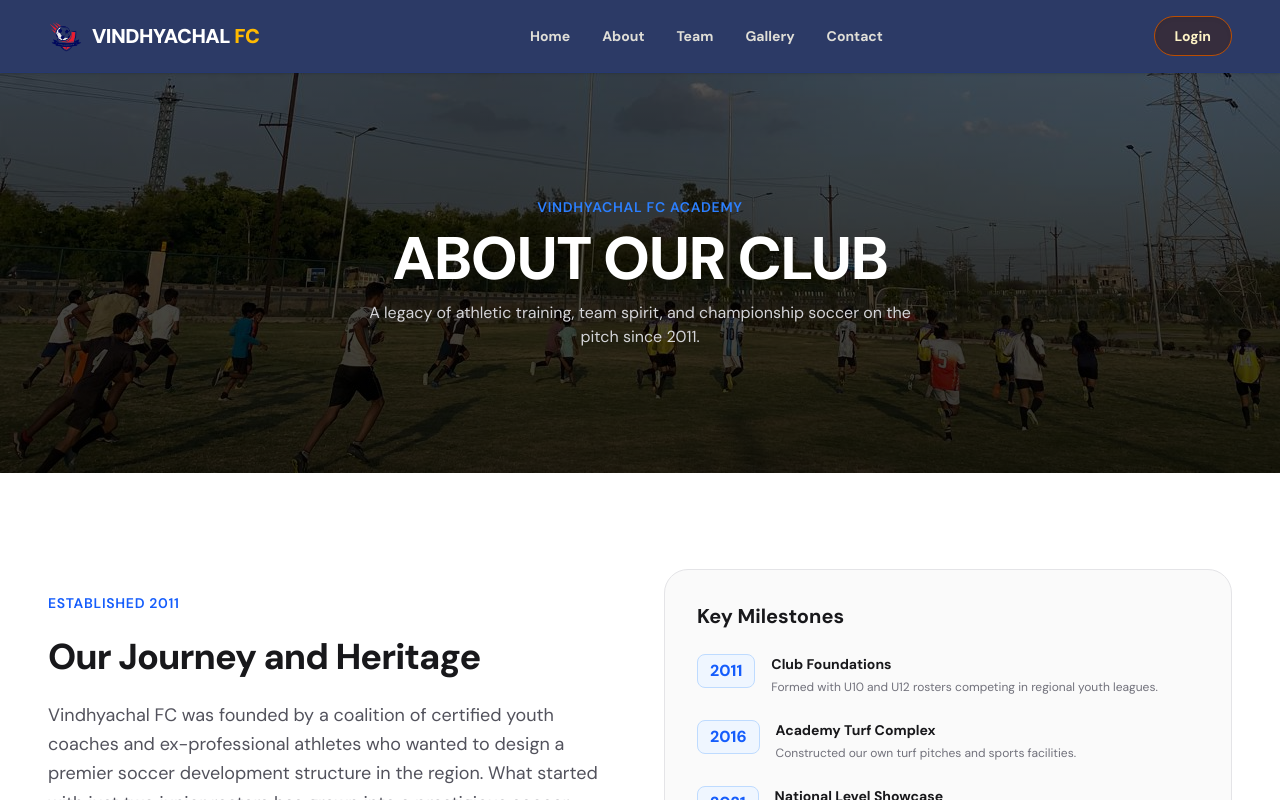
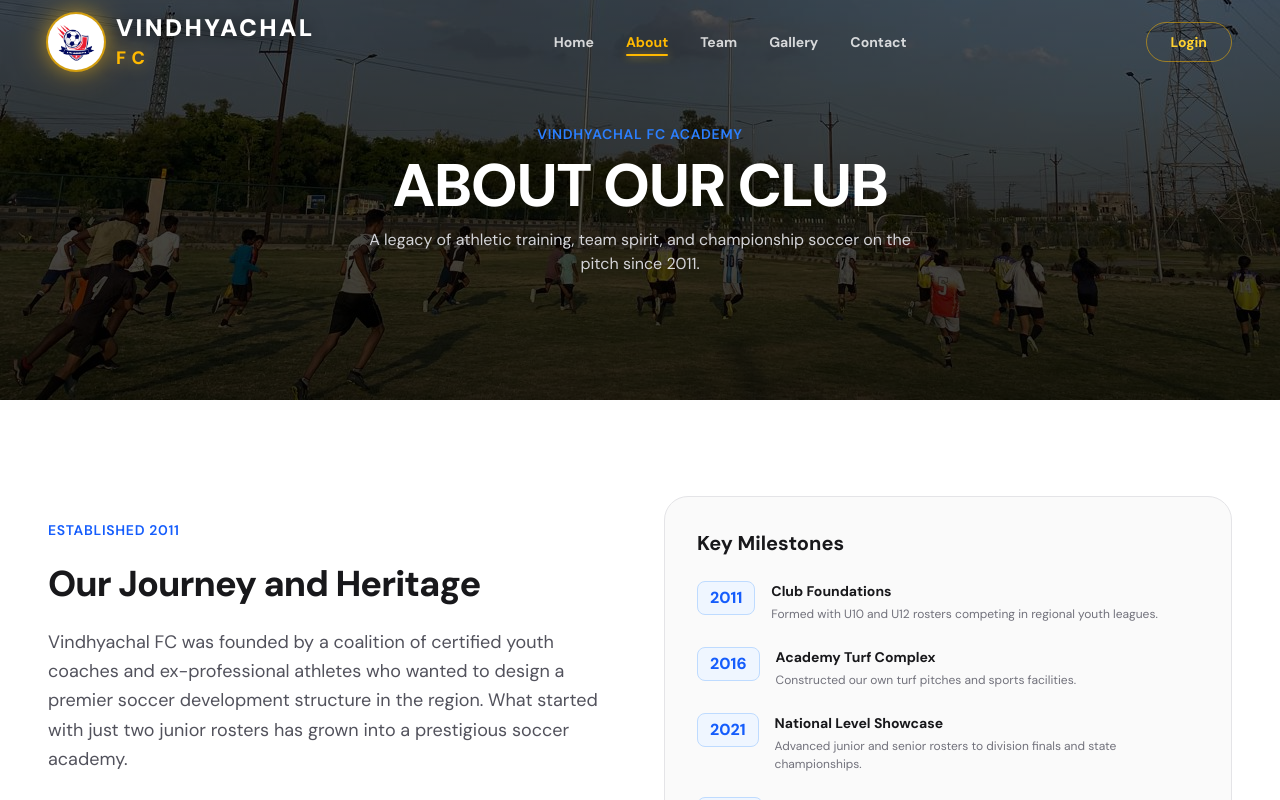
Before and after one commit to Ramchandra-Tharu/sport-management, a Next.js app: page /about in a window 1280 px wide. Shown: the top 800 px of the page. Built offline with nearby package versions, Linux system fonts and the light colour scheme.

Commit message:
feat: implement club gallery page with filtering, search, and lightbox functionality

```diff
--- a/app/about/page.tsx
+++ b/app/about/page.tsx
@@ -7,7 +7,6 @@ export default function AboutPage() {
   return (
     <>
       <Navbar />
-
       <main className="flex-1 flex flex-col bg-white text-zinc-900">
 
         {/* 1. Banner Image Section */}
--- a/app/contact/page.tsx
+++ b/app/contact/page.tsx
@@ -2,8 +2,9 @@
 
 import React, { useState } from "react";
 import Image from "next/image";
+
+import ClubFooter from "@/components/ClubFooter";
 import Navbar from "@/components/Navbar";
-import ClubFooter from "@/components/ClubFooter";
 
 export default function ContactPage() {
   const [formData, setFormData] = useState({
@@ -47,7 +48,6 @@ export default function ContactPage() {
   return (
     <>
       <Navbar />
-
       <main className="flex-1 flex flex-col bg-white text-zinc-900">
 
         {/* Banner Section */}
--- a/app/gallery/page.tsx
+++ b/app/gallery/page.tsx
@@ -2,8 +2,9 @@
 
 import React, { useState, useEffect, useMemo } from "react";
 import Image from "next/image";
+
+import ClubFooter from "@/components/ClubFooter";
 import Navbar from "@/components/Navbar";
-import ClubFooter from "@/components/ClubFooter";
 import { GALLERY_PHOTOS, GalleryPhoto } from "@/lib/gallery";
 
 const CATEGORIES = ["All", "Match", "Training", "Trophy", "Event"] as const;
@@ -95,7 +96,6 @@ export default function GalleryPage() {
   return (
     <>
       <Navbar />
-
       <main className="flex-1 flex flex-col bg-white text-zinc-900">
 
         {/* Banner Section */}
--- a/app/team/[id]/page.tsx
+++ b/app/team/[id]/page.tsx
@@ -2,8 +2,9 @@ import React from "react";
 import Image from "next/image";
 import Link from "next/link";
 import { notFound } from "next/navigation";
+
+import ClubFooter from "@/components/ClubFooter";
 import Navbar from "@/components/Navbar";
-import ClubFooter from "@/components/ClubFooter";
 import { PLAYERS } from "@/lib/players";
 
 interface PageProps {
@@ -27,7 +28,6 @@ export default async function PlayerProfilePage({ params }: PageProps) {
   return (
     <>
       <Navbar />
-
       <main className="flex-1 flex flex-col bg-white text-zinc-900 py-12">
         <div className="mx-auto max-w-7xl px-6 md:px-12 w-full flex flex-col gap-8">
 
--- a/app/team/page.tsx
+++ b/app/team/page.tsx
@@ -21,7 +21,6 @@ export default function TeamPage() {
   return (
     <>
       <Navbar />
-
       <main className="flex-1 flex flex-col bg-white text-zinc-900">
 
         {/* Team Banner */}
--- a/components/ClubAbout.tsx
+++ b/components/ClubAbout.tsx
@@ -1,4 +1,5 @@
 import React from "react";
+import Image from "next/image";
 
 export default function ClubAbout() {
   return (
--- a/components/FeaturedPlayers.tsx
+++ b/components/FeaturedPlayers.tsx
@@ -1,4 +1,5 @@
 import React from "react";
+import Image from "next/image";
 
 const PLAYERS = [
   {
--- a/components/Navbar.tsx
+++ b/components/Navbar.tsx
@@ -1,44 +1,85 @@
 "use client";
 
-import React, { useState } from "react";
+import React, { useState, useEffect } from "react";
 import Image from "next/image";
+import { usePathname } from "next/navigation";
 
 export default function Navbar() {
   const [isOpen, setIsOpen] = useState(false);
+  const [scrolled, setScrolled] = useState(false);
+  const pathname = usePathname();
+
+
+  useEffect(() => {
+    const handleScroll = () => setScrolled(window.scrollY > 20);
+    window.addEventListener("scroll", handleScroll);
+    handleScroll();
+    return () => window.removeEventListener("scroll", handleScroll);
+  }, []);
+
+  const links = [
+    { name: "Home", href: "/" },
+    { name: "About", href: "/about" },
+    { name: "Team", href: "/team" },
+    { name: "Gallery", href: "/gallery" },
+    { name: "Contact", href: "/contact" },
+  ];
 
   return (
-    <header className="sticky top-0 z-50 w-full border-b border-blue-900/30 bg-blue-950/90 backdrop-blur-md shadow-sm">
-      <div className="mx-auto flex max-w-7xl items-center justify-between px-6 py-4 md:px-12">
-        {/* Logo */}
-        <a href="/" className="flex items-center gap-2 group">
-          <div className="relative h-9 w-9 overflow-hidden transition-transform group-hover:scale-105">
-            <Image
-              src="/logo-removebg-preview.png"
-              alt="Vindhyachal FC Logo"
-              fill
-              className="object-contain"
-            />
+    <header
+      className={`fixed top-0 z-50 w-full transition-all duration-500 ${
+        scrolled
+          ? "bg-blue-950/90 backdrop-blur-xl border-b border-white/10 shadow-[0_4px_30px_rgba(0,0,0,0.4)]"
+          : "bg-transparent border-b border-transparent"
+      }`}
+    >
+      <div className="mx-auto flex max-w-7xl items-center justify-between px-6 py-3 md:px-12">
+
+        {/* Logo + Club Name */}
+        <a href="/" className="flex items-center gap-3 group">
+          {/* Logo with white backdrop */}
+          <div className="relative h-14 w-14 overflow-visible">
+            <div className="absolute inset-0 rounded-full bg-amber-400/25 blur-md scale-125 group-hover:bg-amber-400/45 transition-all duration-300" />
+            <div className="relative h-14 w-14 rounded-full bg-white ring-2 ring-amber-400/70 group-hover:ring-amber-400 transition-all duration-300 shadow-[0_0_18px_rgba(251,191,36,0.45)] flex items-center justify-center overflow-hidden">
+              <Image
+                src="/logo-removebg-preview.png"
+                alt="Vindhyachal FC Logo"
+                fill
+                className="object-contain p-1 scale-90 group-hover:scale-100 transition-transform duration-300"
+              />
+            </div>
           </div>
-          <span className="text-xl font-black tracking-tight text-white uppercase">
-            Vindhyachal <span className="text-amber-400">FC</span>
-          </span>
+
+          {/* Club name */}
+          <div className="flex flex-col leading-none">
+            <span className="text-2xl font-black tracking-widest text-white uppercase drop-shadow-[0_2px_8px_rgba(0,0,0,0.6)] group-hover:drop-shadow-[0_0_14px_rgba(251,191,36,0.6)] transition-all duration-300">
+              Vindhyachal
+            </span>
+            <span className="text-lg font-extrabold tracking-[0.3em] text-amber-400 uppercase drop-shadow-[0_0_8px_rgba(251,191,36,0.6)]">
+              FC
+            </span>
+          </div>
         </a>
 
         {/* Desktop Nav */}
         <nav className="hidden md:flex items-center gap-8">
-          {[
-            { name: "Home", href: "/" },
-            { name: "About", href: "/about" },
-            { name: "Team", href: "/team" },
-            { name: "Gallery", href: "/gallery" },
-            { name: "Contact", href: "/contact" },
-          ].map((link) => (
+          {links.map((link) => (
             <a
               key={link.name}
               href={link.href}
-              className="text-sm font-bold text-amber-50/85 hover:text-amber-400 transition-colors"
+              className={`relative text-sm font-bold transition-colors duration-200 group/link ${
+                pathname === link.href
+                  ? "text-amber-400"
+                  : "text-white/80 hover:text-amber-400"
+              }`}
             >
               {link.name}
+              {/* Animated underline */}
+              <span
+                className={`absolute -bottom-1 left-0 h-[2px] rounded-full bg-amber-400 transition-all duration-300 shadow-[0_0_8px_rgba(251,191,36,0.8)] ${
+                  pathname === link.href ? "w-full" : "w-0 group-hover/link:w-full"
+                }`}
+              />
             </a>
           ))}
         </nav>
@@ -47,38 +88,25 @@ export default function Navbar() {
         <div className="hidden md:block">
           <a
             href="#login"
-            className="inline-flex h-10 items-center justify-center rounded-full border border-amber-700 bg-amber-950/40 px-5 text-sm font-bold text-amber-100 hover:bg-amber-600 hover:text-white hover:border-amber-400 transition-all cursor-pointer shadow-inner"
+            className="relative inline-flex h-10 items-center justify-center rounded-full px-6 text-sm font-bold text-amber-300 border border-amber-400/50 overflow-hidden group/btn transition-all duration-300 hover:text-white hover:border-amber-400 hover:shadow-[0_0_20px_rgba(251,191,36,0.4)]"
           >
-            Login
+            <span className="absolute inset-0 bg-amber-500 scale-x-0 group-hover/btn:scale-x-100 origin-left transition-transform duration-300 rounded-full" />
+            <span className="relative z-10">Login</span>
           </a>
         </div>
 
-        {/* Mobile Toggle Button */}
+        {/* Mobile Toggle */}
         <button
           onClick={() => setIsOpen(!isOpen)}
-          className="flex h-9 w-9 items-center justify-center rounded-md border border-blue-900 text-amber-100 hover:bg-blue-900/50 md:hidden transition-colors cursor-pointer"
+          className="flex h-10 w-10 items-center justify-center rounded-full border border-white/20 text-white hover:border-amber-400/60 hover:text-amber-400 md:hidden transition-all duration-200 backdrop-blur-sm cursor-pointer"
           aria-label="Toggle menu"
         >
           {isOpen ? (
-            <svg
-              xmlns="http://www.w3.org/2000/svg"
-              fill="none"
-              viewBox="0 0 24 24"
-              strokeWidth="2.5"
-              stroke="currentColor"
-              className="h-5 w-5"
-            >
+            <svg xmlns="http://www.w3.org/2000/svg" fill="none" viewBox="0 0 24 24" strokeWidth="2.5" stroke="currentColor" className="h-5 w-5">
               <path strokeLinecap="round" strokeLinejoin="round" d="M6 18L18 6M6 6l12 12" />
             </svg>
           ) : (
-            <svg
-              xmlns="http://www.w3.org/2000/svg"
-              fill="none"
-              viewBox="0 0 24 24"
-              strokeWidth="2.5"
-              stroke="currentColor"
-              className="h-5 w-5"
-            >
+            <svg xmlns="http://www.w3.org/2000/svg" fill="none" viewBox="0 0 24 24" strokeWidth="2.5" stroke="currentColor" className="h-5 w-5">
               <path strokeLinecap="round" strokeLinejoin="round" d="M4 6h16M4 12h16M4 18h16" />
             </svg>
           )}
@@ -86,21 +114,21 @@ export default function Navbar() {
       </div>
 
       {/* Mobile Menu */}
-      {isOpen && (
-        <div className="absolute top-full left-0 w-full border-b border-blue-900 bg-blue-950 px-6 py-6 shadow-2xl md:hidden transition-all duration-200">
+      <div
+        className={`md:hidden overflow-hidden transition-all duration-300 ${
+          isOpen ? "max-h-96 opacity-100" : "max-h-0 opacity-0"
+        }`}
+      >
+        <div className="bg-blue-950/95 backdrop-blur-xl border-t border-white/10 px-6 py-6 shadow-2xl">
           <nav className="flex flex-col gap-4">
-            {[
-              { name: "Home", href: "/" },
-              { name: "About", href: "/about" },
-              { name: "Team", href: "/team" },
-              { name: "Gallery", href: "/gallery" },
-              { name: "Contact", href: "/contact" },
-            ].map((link) => (
+            {links.map((link) => (
               <a
                 key={link.name}
                 href={link.href}
                 onClick={() => setIsOpen(false)}
-                className="text-base font-bold text-amber-50/90 hover:text-amber-400 transition-colors"
+                className={`text-base font-bold transition-colors border-b border-white/5 pb-3 ${
+                  pathname === link.href ? "text-amber-400" : "text-white/80 hover:text-amber-400"
+                }`}
               >
                 {link.name}
               </a>
@@ -108,13 +136,13 @@ export default function Navbar() {
             <a
               href="#login"
               onClick={() => setIsOpen(false)}
-              className="mt-2 inline-flex h-11 items-center justify-center rounded-full border border-amber-800 bg-amber-950/40 text-base font-bold text-amber-100 hover:bg-amber-800 hover:text-white text-center"
+              className="mt-2 inline-flex h-11 items-center justify-center rounded-full border border-amber-400/50 bg-amber-500/10 text-base font-bold text-amber-300 hover:bg-amber-500 hover:text-white transition-all duration-300"
             >
               Login
             </a>
           </nav>
         </div>
-      )}
+      </div>
     </header>
   );
 }
```
